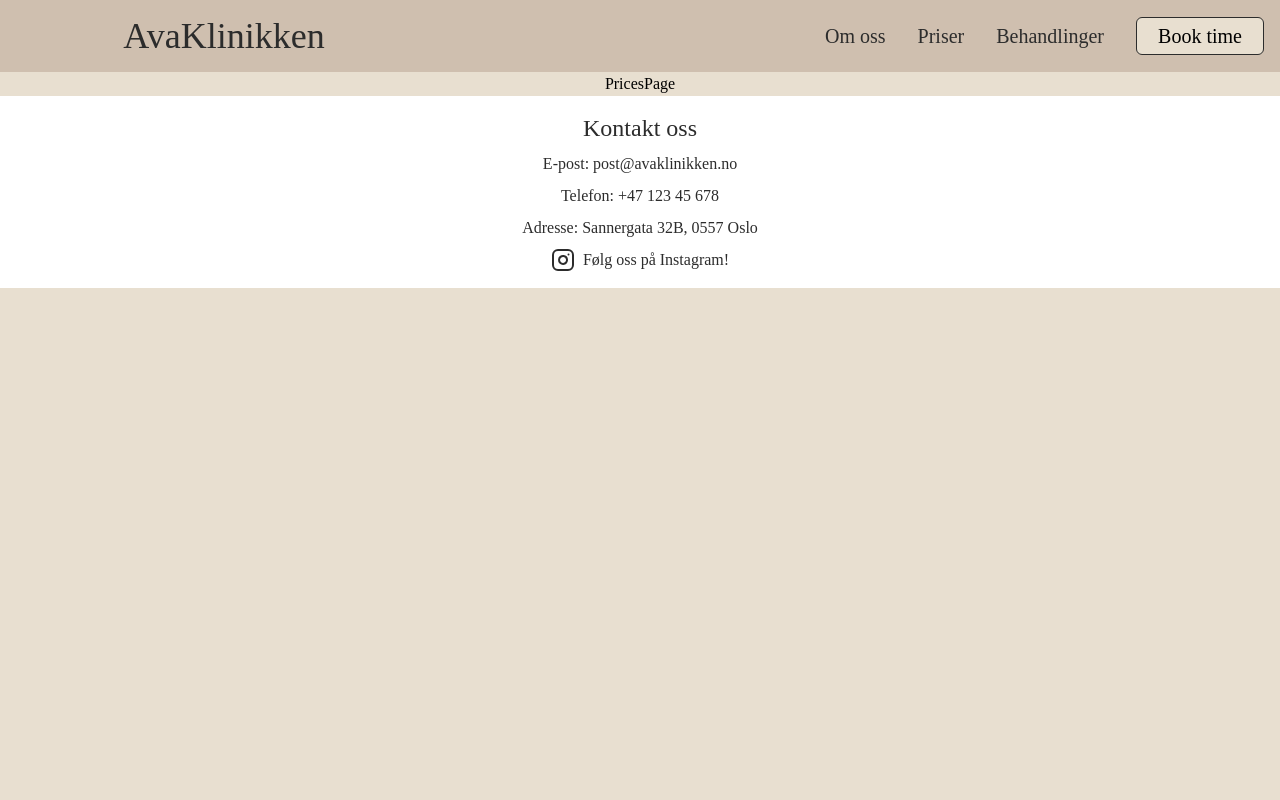
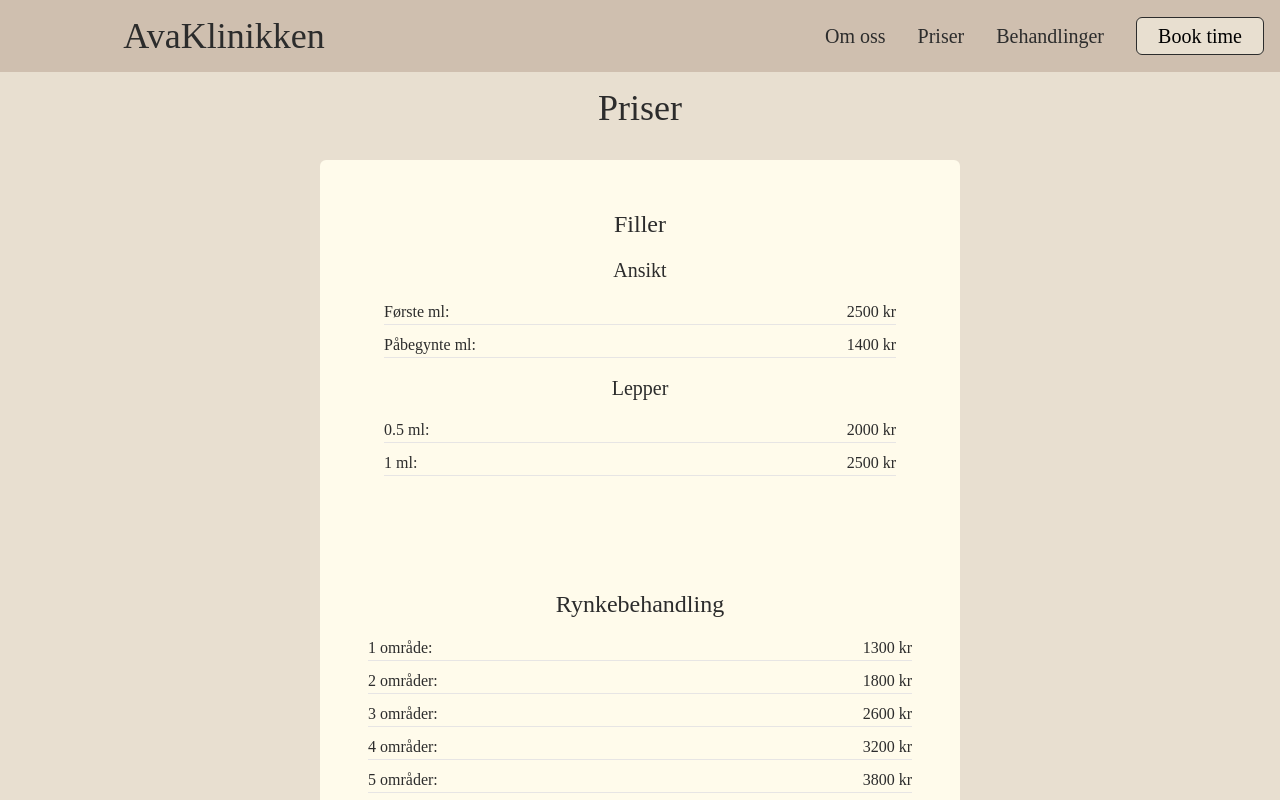
Before and after one commit to maleneremm/AvaKlinikken, a React (Vite) app: page /prices in a window 1280 px wide. Shown: the top 800 px of the page. Built offline with nearby package versions, Linux system fonts and the light colour scheme; a web font is replaced by a local one.

Commit message:
feat: implement PricesPage with pricing details for treatments

```diff
--- a/src/index.css
+++ b/src/index.css
@@ -32,7 +32,7 @@ p,h1,h2,h3,h4,h5,h6,li {
 }
 
 
-body {
+body,html {
   background: var(--bg-primary-color);
   height: 100vh;
 }
--- a/src/pages/PricesPage.tsx
+++ b/src/pages/PricesPage.tsx
@@ -1,7 +1,70 @@
-
+import Section from "../components/layout/Section";
 
 export const PricesPage = () => {
+  const listStyle =
+    "flex gap-2 justify-between w-full border-b border-stone-200";
   return (
-    <>PricesPage</>
-  )
-}
+    <>
+      <h1 className="text-3xl p-4 lg:text-4xl">Priser</h1>
+      <Section className="bg-amber-50 m-4 flex flex-col md:w-1/2 md:self-center rounded-md">
+        <div className="flex flex-col p-4 lg:p-12">
+          <h2 className="text-2xl">Filler</h2>
+          <div className="flex flex-col gap-4 p-4">
+            <h3 className="text-xl">Ansikt</h3>
+            <ul className="flex flex-col items-start gap-2">
+              <li className={listStyle}>
+                <span>Første ml:</span>
+                <span> 2500 kr</span>
+              </li>
+              <li className={listStyle}>
+                <span>Påbegynte ml:</span>
+                <span>1400 kr</span>
+              </li>
+            </ul>
+
+            <h3 className="text-xl">Lepper</h3>
+            <ul className="flex flex-col gap-2 items-start">
+              <li className={listStyle}>
+                <span>0.5 ml:</span>
+                <span>2000 kr</span>
+              </li>
+              <li className={listStyle}>
+                <span>1 ml:</span>
+                <span>2500 kr</span>
+              </li>
+            </ul>
+          </div>
+        </div>
+        <div className="flex flex-col p-4 gap-4 lg:p-12">
+          <h2 className="text-2xl">Rynkebehandling</h2>
+          <ul className="flex flex-col gap-2 items-start">
+            <li className={listStyle}>
+              <span>1 område:</span>
+              <span>1300 kr</span>
+            </li>
+            <li className={listStyle}>
+              <span>2 områder:</span>
+              <span>1800 kr</span>
+            </li>
+            <li className={listStyle}>
+              <span>3 områder:</span>
+              <span>2600 kr</span>
+            </li>
+            <li className={listStyle}>
+              <span>4 områder:</span>
+              <span>3200 kr</span>
+            </li>
+            <li className={listStyle}>
+              <span>5 områder:</span>
+              <span>3800 kr</span>
+            </li>
+            <li className={listStyle}>
+              <span>Lip flip:</span>
+              <span>1000 kr</span>
+            </li>
+          </ul>
+        </div>
+      </Section>
+    </>
+  );
+};
```
